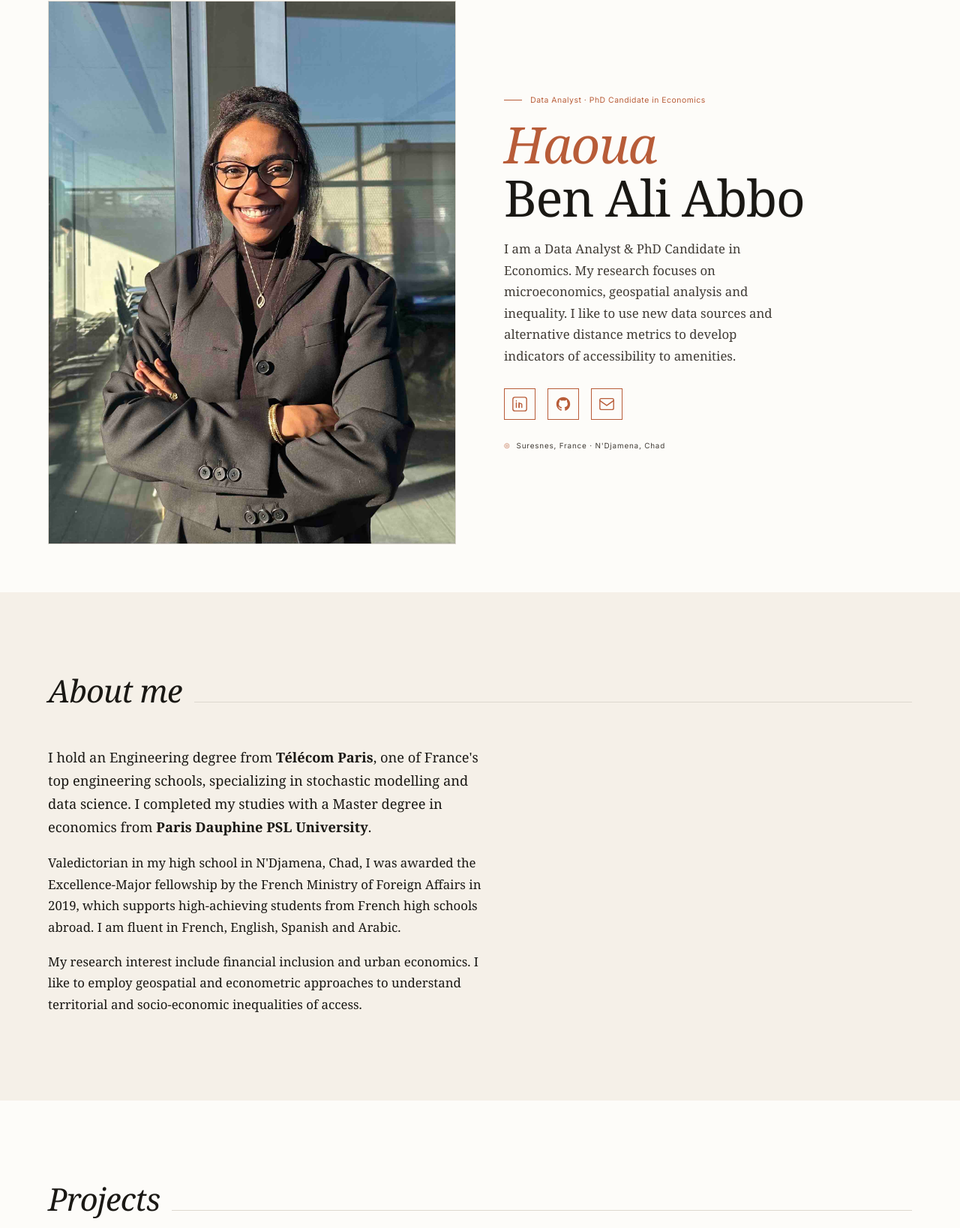
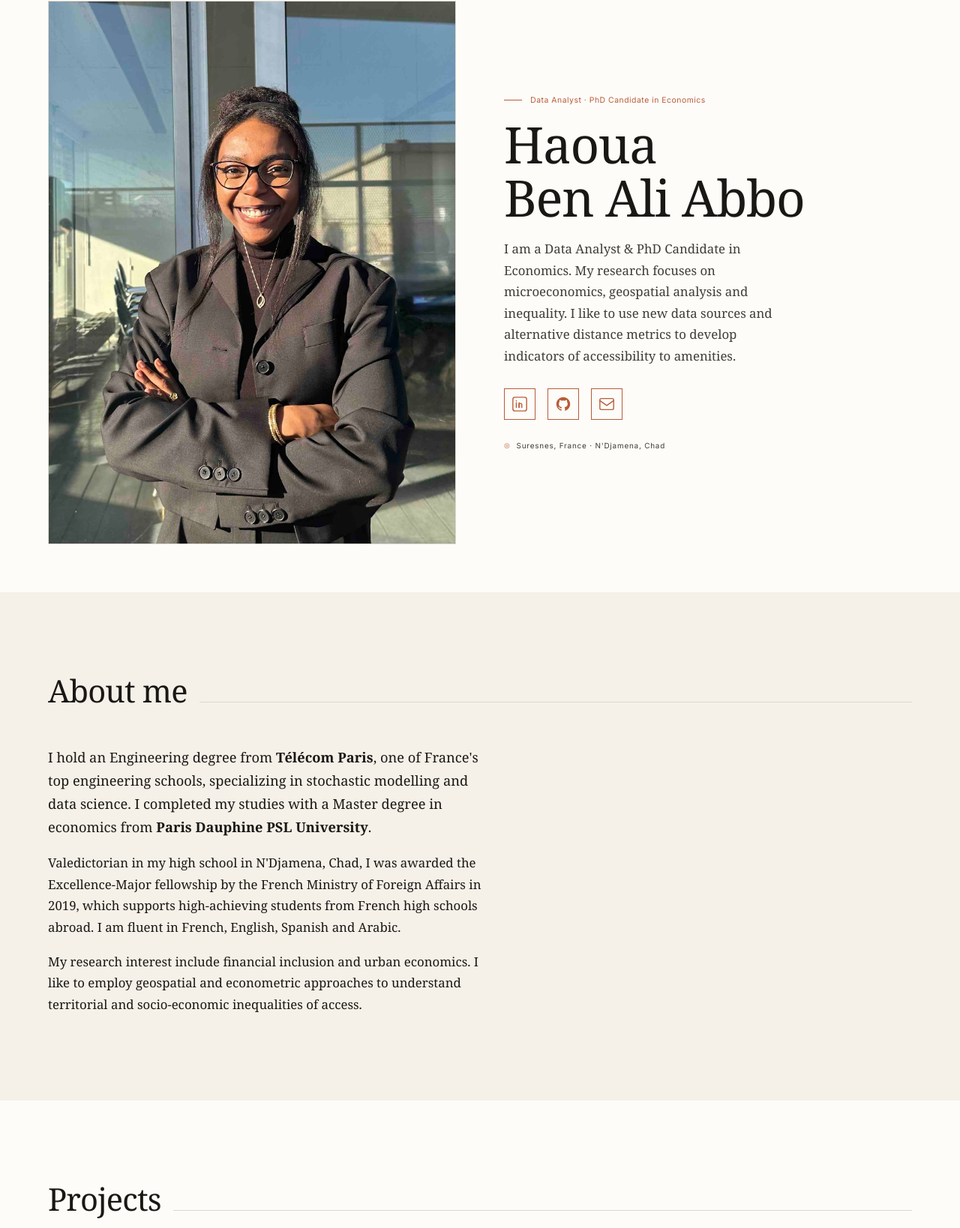
Before and after one commit to Haoua01/perso-website, a plain HTML site: page docs/original-single-page.html in a window 1280 px wide. Shown: the part 127-1765 px from the top of the page at 75% size. Drawn offline with Linux system fonts and the light colour scheme; a web font is replaced by a local one.

Commit message:
remove em

```diff
--- a/docs/original-single-page.html
+++ b/docs/original-single-page.html
@@ -557,7 +557,7 @@ h2 {
 <!-- Texte -->
 <div class="hero-text">
 <p class="hero-label">Data Analyst · PhD Candidate in Economics</p>
-<h1><em>Haoua</em><br/>Ben Ali Abbo</h1>
+<h1>Haoua<br/>Ben Ali Abbo</h1>
 <p class="hero-bio">I am a Data Analyst &amp; PhD Candidate in Economics. My research focuses on microeconomics, geospatial analysis and inequality. I like to use new data sources and alternative distance metrics to develop indicators of accessibility to amenities.</p>
 <div class="hero-links" style="flex-direction:row; gap:1rem;">
 <a class="icon-link" href="https://www.linkedin.com/in/haoua-ben-ali-abbo" target="_blank" title="LinkedIn">
@@ -577,7 +577,7 @@ h2 {
 <section id="about">
 <div class="section-header reveal">
 
-<h2><em>About me</em></h2>
+<h2>About me</h2>
 <div class="section-line"></div>
 </div>
 <div class="about-skills-grid">
@@ -592,7 +592,7 @@ h2 {
 <section id="projects">
 <div class="section-header reveal">
 
-<h2><em>Projects</em></h2>
+<h2>Projects</h2>
 <div class="section-line"></div>
 </div>
 <!-- LIVE PROJECTS -->
@@ -648,7 +648,7 @@ h2 {
 <section id="working-papers">
 <div class="section-header reveal">
 
-<h2><em>Working papers</em></h2>
+<h2>Working papers</h2>
 <div class="section-line"></div>
 </div>
 <div class="projects-grid">
```
Also changed, not shown: docs/index.html (+2 -2 lines), docs/projects.html (+1 -1 lines), docs/working-papers.html (+1 -1 lines).
